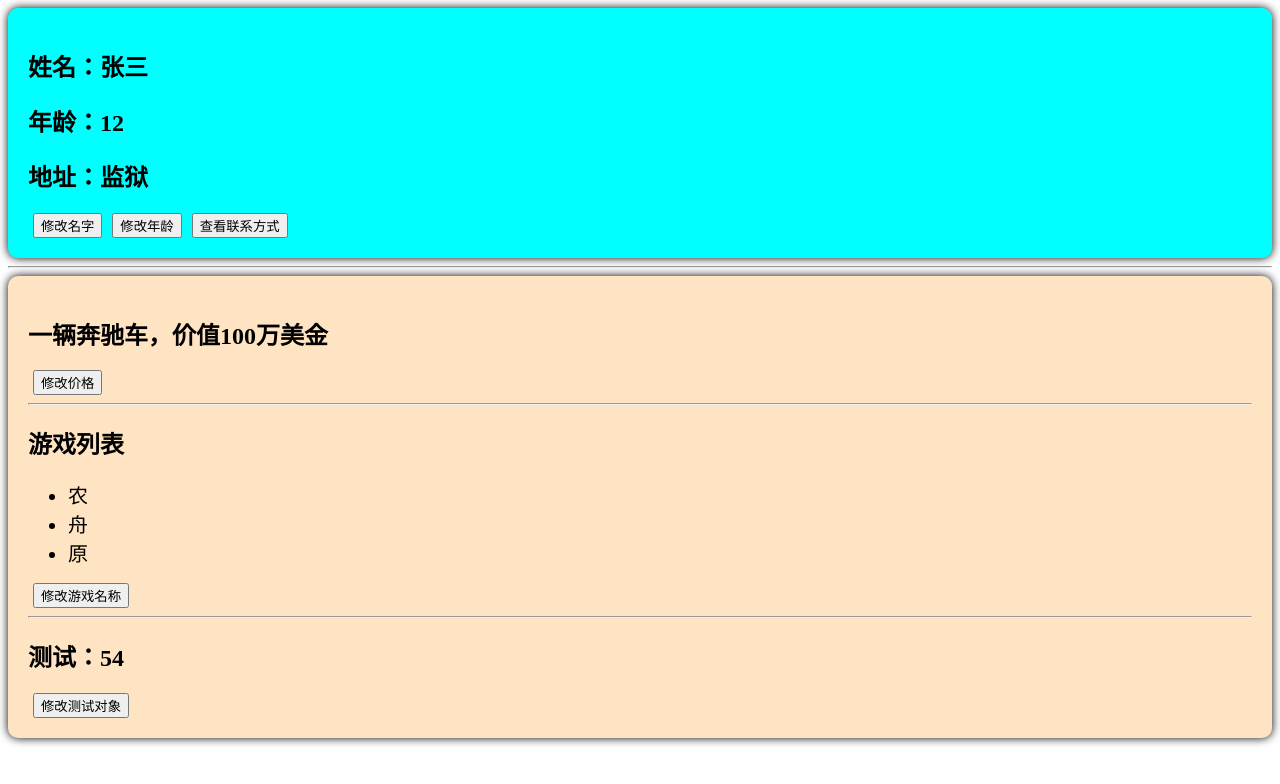
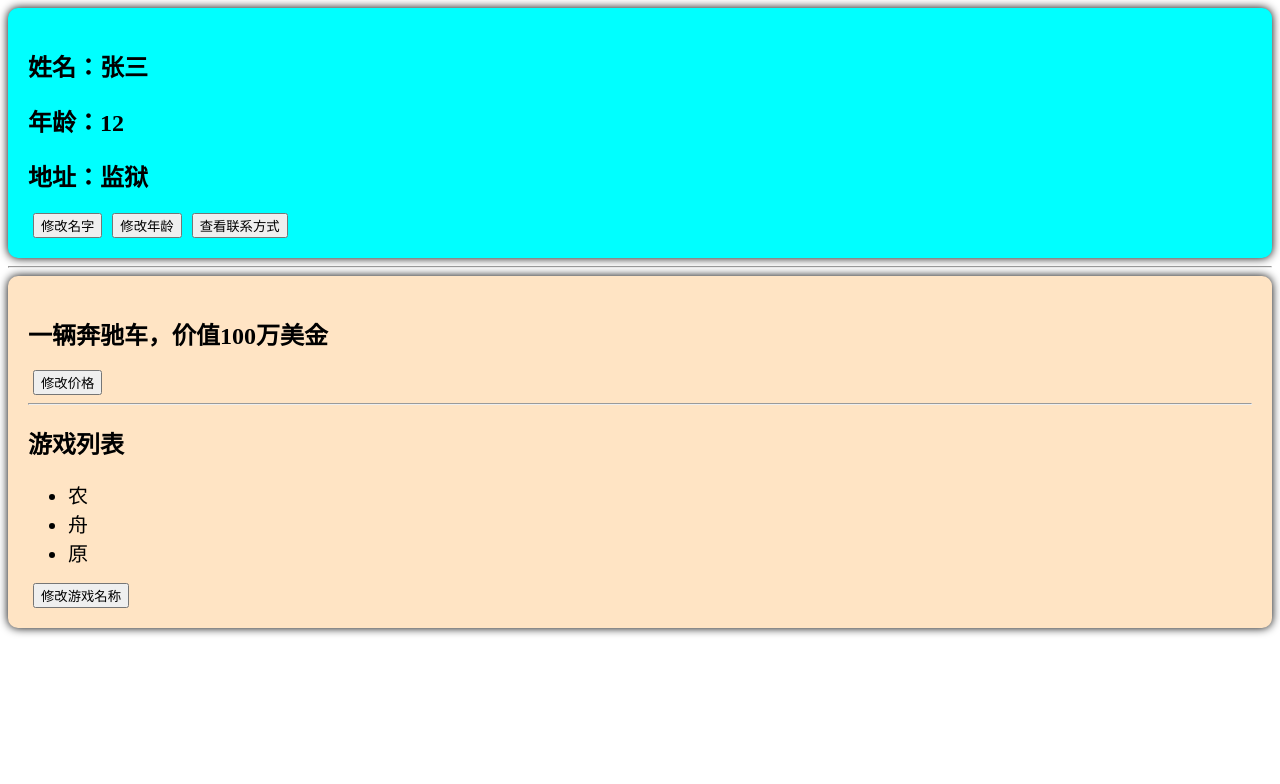
Before and after one commit to yiang231/vue3, a Vue app: page / in a window 1280 px wide. Shown: the top 784 px of the page. Built offline with nearby package versions, Linux system fonts and the light colour scheme.

Commit message:
ref对象类型响应式数据

```diff
--- a/src/components/Car.vue
+++ b/src/components/Car.vue
@@ -8,9 +8,6 @@
       <li v-for="game in games" v-bind:key="game.id">{{ game.name }}</li>
     </ul>
     <button @click="changeGameName()">修改游戏名称</button>
-    <hr />
-    <h2>测试：{{ obj.a.b.c }}</h2>
-    <button @click="changeObj()">修改测试对象</button>
   </div>
 </template>
 
@@ -20,31 +17,20 @@ export default {
 }
 </script>
 <script lang="ts" setup>
-import { reactive } from 'vue'
-
-let car = reactive({ brand: '奔驰', price: 100 })
-let games = reactive([
+import { ref } from 'vue'
+let car = ref({ brand: '奔驰', price: 100 })
+let games = ref([
   { id: 'game1', name: '农' },
   { id: 'game2', name: '舟' },
   { id: 'game3', name: '原' }
 ])
-let obj = reactive({
-  a: {
-    b: {
-      c: 54
-    }
-  }
-})
 function changePrice() {
-  car.price += 10
+  car.value.price += 10
 }
 function changeGameName() {
-  games[0].name = '王者荣耀'
-  games[1].name = '明日方舟'
-  games[2].name = '原神启动'
-}
-function changeObj() {
-  obj.a.b.c = 666
+  games.value[0].name = '王者荣耀'
+  games.value[1].name = '明日方舟'
+  games.value[2].name = '原神启动'
 }
 </script>
 <style scoped>
```
